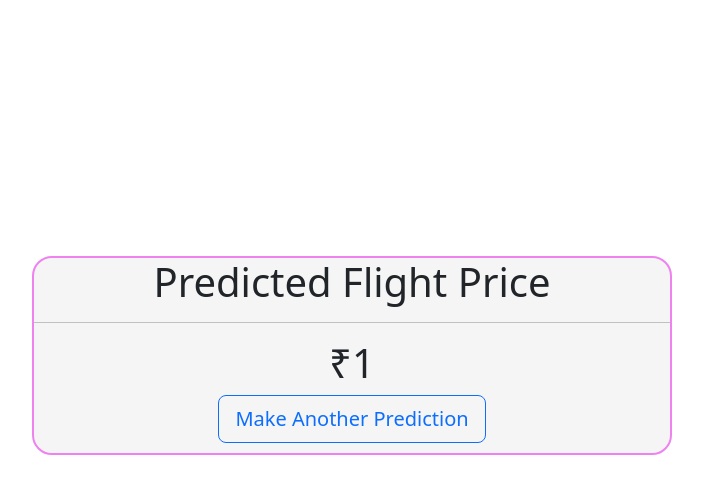
After one commit to no-one-know/Flight_Price_Predictor, a Flask app: page /prediction/1 in a window 1280 px wide. The commit adds this page. Shown: the top 494 px of the page, without its empty margins (288-991 px from the left). Run offline with Flask 2, Linux system fonts and the light colour scheme; parts of the project's set-up code (start-up, migrations or seed data) failed here and were passed over.

Commit message:
Modification made in model

```diff
--- a/app.py
+++ b/app.py
@@ -1,13 +1,154 @@
-from flask import Flask,render_template,redirect
+from flask import Flask,render_template,request,flash,redirect,url_for
+import joblib
+import numpy as np
+from datetime import datetime
 
 app=Flask(__name__)
 
-app.config['SECRET_KEY']="vksnvjvjkfjvn27846t292v247f"
+app.config['SECRET_KEY']="669c717bc7904470b2f188baf8b464a5"
+
+# Load the  regression model in the app
+regression_model=joblib.load('regression_model.gz')
+
+# Load the standardisation model in the app
+std_model=joblib.load('standerd_model.gz')
 
 @app.route("/",methods=['get','post'])
-def predict():
+def home():
+    if request.method=='POST':
+
+        # formate of date
+        date_format='%Y-%m-%dT%H:%M'
+
+        # getting the information from the form
+        airline=request.form['Airline']
+        source=request.form['Source']
+        destination=request.form['Destination']
+        departure_time=request.form['Departure_time']
+        arrival_time=request.form['Arrival_time']
+        stops=request.form['Stops']
+
+        # checking if arrival_time filed is filled or not
+        if not arrival_time:
+            flash("Please Enter Arrival Time.")
+            return redirect(url_for('home'))
+
+        # checking if departure_time field is filled or not
+        if not departure_time:
+            flash("Please Enter Departure Time.")
+            return redirect(url_for('home'))
+
+        # checking souce and destination
+        if source==destination:
+            flash("Source and destination can not be same.")
+            return redirect(url_for('home'))
+
+        #converting string object to datetime object
+        departure_time=datetime.strptime(departure_time,date_format)
+        arrival_time=datetime.strptime(arrival_time,date_format)
+
+        # arrival_time can not be less than departure time
+        if arrival_time<departure_time:
+            flash("You can not Arrive before Departing.Please check arrival and departure time.")
+            return redirect(url_for('home'))
+
+        # Airline
+        Air_India=0
+        GoAir=0
+        IndiGo=0
+        Jet_Airways=0
+        Jet_Airways_Business=0
+        Multiple_carriers=0
+        Multiple_carriers_Premium_economy=0
+        SpiceJet=0
+        Vistara=0
+        Vistara_Premium_economy=0
+        # Source
+        s_Chennai=0
+        s_Delhi=0
+        s_Kolkata=0
+        s_Mumbai=0
+        # Destination
+        d_Cochin=0
+        d_Delhi=0
+        d_Hyderabad=0
+        d_Kolkata=0
+        d_New_Delhi=0
+        # Departure
+        journey_day=departure_time.day
+        journey_mon=departure_time.month
+        dep_hour=departure_time.hour
+        dep_minu=departure_time.minute
+        # Arrival
+        ari_hour=arrival_time.hour
+        ari_minu=arrival_time.minute
+        # Duration
+        date=arrival_time-departure_time
+        duration_hour=(date.days*24)+int(date.seconds/60)/60
+        duration_minu=int(date.seconds/60)%60
+
+        # airline check
+        if airline=="Air India":
+            Air_India=1
+        elif airline=="GoAir":
+            GoAir=1
+        elif airline=="IndiGo":
+            IndiGo=1
+        elif airline=="Jet Airways":
+            Jet_Airways=1
+        elif airline=="Jet Airways Business":
+            Jet_Airways_Business=1
+        elif airline=="Multiple carriers":
+            Multiple_carriers=1
+        elif airline=="Multiple carriers Premium economy":
+            Multiple_carriers_Premium_economy=1
+        elif airline=="SpiceJet":
+            SpiceJet=1
+        elif airline=="Vistara":
+            Vistara=1
+        elif airline=="Vistara Premium economy":
+            Vistara_Premium_economy=1
+
+        # Source check
+        if source=="Delhi":
+            s_Delhi=1
+        elif source=="Kolkata":
+            s_Kolkata=1
+        elif source=="Mumbai":
+            s_Mumbai=1
+        elif source=="Chennai":
+            s_Chennai=1
+
+        # destination check
+        if destination=="Cochin":
+            d_Cochin=1
+        elif destination=="Delhi":
+            d_Delhi=1
+        elif destination=="New Delhi":
+            d_New_Delhi=1
+        elif destination=="Hyderabad":
+            d_Hyderabad=1
+        elif destination=="Kolkata":
+            d_Kolkata=1
+
+        arr=np.array([stops,journey_day,journey_mon,dep_hour,dep_minu,ari_hour,ari_minu,duration_hour,duration_minu,
+                        Air_India,GoAir,IndiGo,Jet_Airways,Jet_Airways_Business,Multiple_carriers,
+                        Multiple_carriers_Premium_economy,SpiceJet,Vistara,Vistara_Premium_economy,d_Cochin,
+                        d_Delhi,d_Hyderabad,d_Kolkata,d_New_Delhi,s_Chennai,s_Delhi,s_Kolkata,s_Mumbai])
+
+        arr=np.reshape(arr,(1,arr.size))
+
+        arr=std_model.transform(arr)
+
+        prediction=int(regression_model.predict(arr)[0])
+
+        return redirect(url_for('prediction',value=prediction))
+
     return render_template("home.html")
 
+@app.route("/prediction/<value>",methods=['get'])
+def prediction(value):
+    return render_template("prediction.html",value=value)
 
 if __name__=='__main__':
     app.run(debug=True)
--- /dev/null
+++ b/static/prediction.css
@@ -0,0 +1,18 @@
+.congo{
+    background-color: whitesmoke;
+    border-style: solid;
+    border-color: violet;
+    border-radius: 20px;
+    border-width: 2px;
+    text-align: center;
+    margin: 20% 25%;
+}
+
+h1{
+    color: rgb(59, 133, 59);
+    text-align: center;
+    font-weight: bold;
+}
+.lower{
+    margin: 10px;
+}
--- /dev/null
+++ b/templates/prediction.html
@@ -0,0 +1,33 @@
+<!DOCTYPE html>
+<html lang="en">
+<head>
+    <meta charset="UTF-8">
+    <meta http-equiv="X-UA-Compatible" content="IE=edge">
+    <meta name="viewport" content="width=device-width, initial-scale=1.0">
+    <title>
+        Prediction
+    </title>
+    <link rel="stylesheet" href="{{url_for('static',filename='prediction.css')}}">
+    <link href="https://cdn.jsdelivr.net/npm/bootstrap@5.3.0-alpha1/dist/css/bootstrap.min.css" rel="stylesheet" integrity="sha384-GLhlTQ8iRABdZLl6O3oVMWSktQOp6b7In1Zl3/Jr59b6EGGoI1aFkw7cmDA6j6gD" crossorigin="anonymous">
+</head>
+<body>
+    <div class="congo">
+        <div class="upper">
+            <h1>Predicted Flight Price</h1>
+        </div>
+        <hr>
+        <div class="lower">
+            <section>
+                <h1>
+                    <span>&#8377;</span>{{value}}
+                </h1>
+            </section>
+            <span>
+                <a href="{{url_for('home')}}" class="btn btn-outline-primary btn-lg">
+                    Make Another Prediction
+                </a>
+            </span>
+        </div>
+    </div>
+</body>
+</html>
```
Also changed, not shown: static/home.css (added, +36 -0 lines), templates/home.html (+85 -4 lines), 2 other files.
